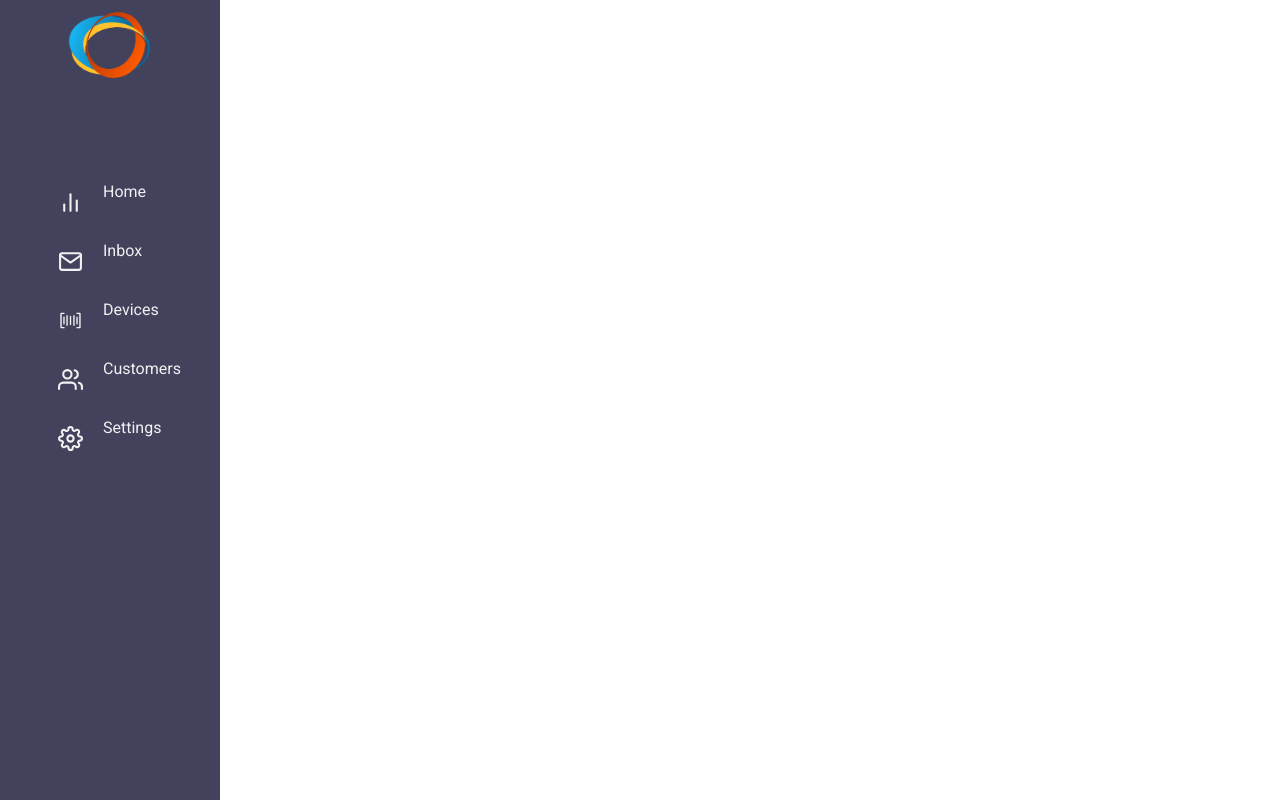
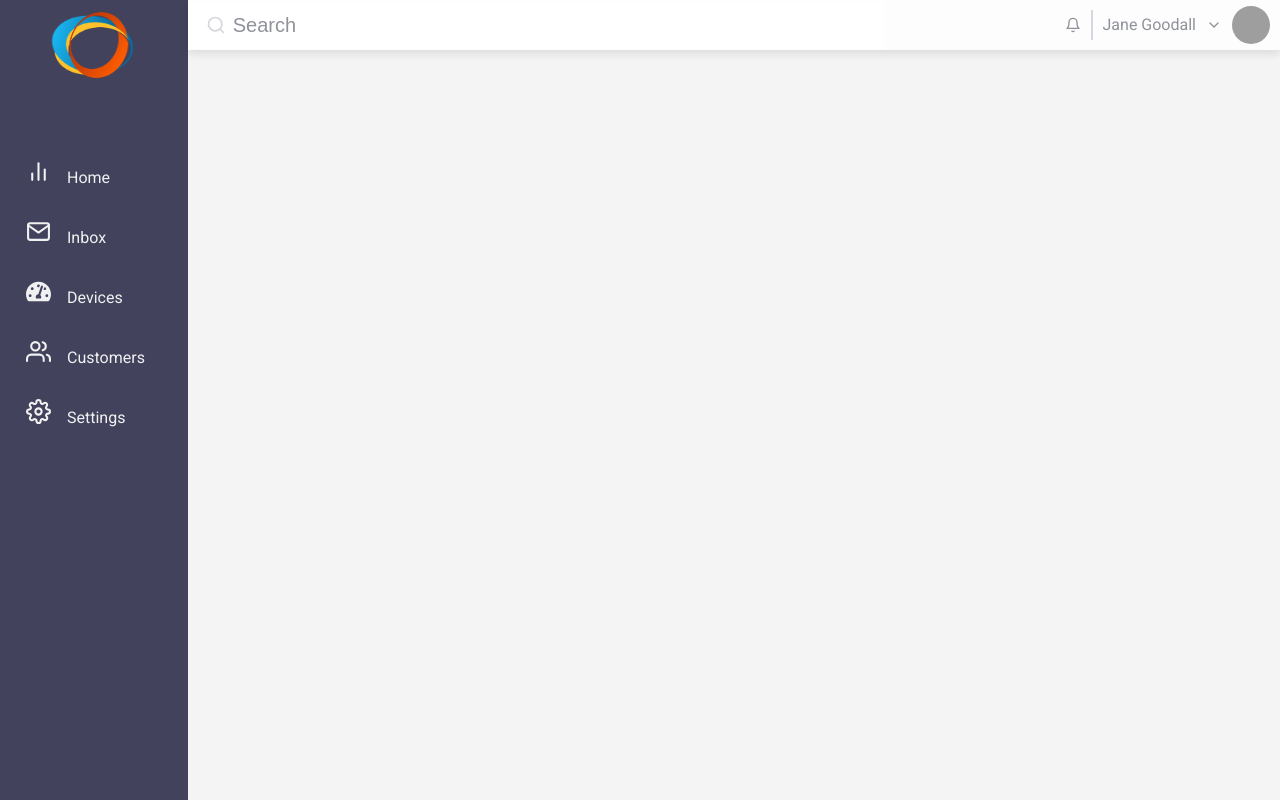
Before and after one commit to djnorrisdev/redux_dashboard, a React (Create React App) app: page / in a window 1280 px wide. Built offline with nearby package versions, Linux system fonts and the light colour scheme; grey boxes are pictures that could not be loaded.

Commit message:
added toolbar

```diff
--- a/package.json
+++ b/package.json
@@ -3,6 +3,7 @@
   "version": "0.1.0",
   "private": true,
   "dependencies": {
+    "babel-plugin-macros": "^2.4.3",
     "react": "^16.6.3",
     "react-dom": "^16.6.3",
     "react-icons": "^3.2.2",
--- a/src/App.js
+++ b/src/App.js
@@ -1,12 +1,27 @@
 import React, { Component } from 'react';
 import Sidebar from './components/Sidebar';
+import styled from 'styled-components/macro'
+import SearchBar from './components/SearchBar';
+
+const Wrapper = styled.div`
+  display: flex;
+  background-color: #F4F4F4;
+`
+const Body = styled.div`
+  display: flex;
+  flex-direction: column;
+  width: 100%;
+`
 
 class App extends Component {
   render() {
     return (
-      <div>
+      <Wrapper>
         <Sidebar />
-      </div>
+        <Body>
+          <SearchBar />
+        </Body>
+      </Wrapper>
     );
   }
 }
--- /dev/null
+++ b/src/components/SearchBar.js
@@ -0,0 +1,84 @@
+import React, { Component } from 'react';
+import styled from 'styled-components/macro';
+import { FiSearch } from 'react-icons/fi';
+import { FiChevronDown } from 'react-icons/fi';
+import { FiBell } from 'react-icons/fi';
+
+const Wrapper = styled.div`
+  width: 100%;
+  height: 50px;
+  position: relative;
+  display: flex;
+  align-items: center;
+  justify-content: space-between;
+  padding-right: 10px;
+  background-color: #fdfdfd;
+  box-shadow: 0 4px 8px 0 rgba(17,17,17,0.1);
+}
+`
+const Input = styled.input`
+  width: 60%;
+  border: none;
+  height: 46px;
+  font-size: 20px;
+  color: #90929a;
+  padding-left: 45px;
+`
+
+const MainSearchIcon = styled(FiSearch)`
+position: absolute;
+top: 15px;
+left: 0px;
+padding-left: 18px;
+font-size: 20px;
+color: #d6d6df;
+`
+const AvatarBox = styled.div`
+  width: 35%;
+  height: 100%;
+  display: flex;
+  align-items: center;
+  justify-content: flex-end;
+  color: #90929a;
+  div {
+    border-left: 2px solid #d6d6df;
+    margin: 0 10px;
+    height: 30px;
+  }
+  p {
+    margin-right: 10px;
+  }
+  img {
+  height: 38px;
+  width: 38px;
+  border-radius: 50%;
+    margin-left: 10px;
+  }
+`
+
+class SearchBar extends Component {
+  constructor(props) {
+    super(props)
+    this.state= {
+      userName: 'Jane Goodall'
+    }
+  }
+
+
+  render() {
+    return (
+      <Wrapper>
+        <MainSearchIcon/>
+        <Input defaultValue="Search" type="text" />
+        <AvatarBox>
+          <FiBell />
+          <div></div>
+          <p>{this.state.userName}</p>
+          <FiChevronDown />
+          <img src='https://randomuser.me/api/portraits/women/8.jpg' alt='user picture'/>
+        </AvatarBox>
+      </Wrapper>
+    )
+  }
+}
+export default SearchBar;
--- a/src/components/Sidebar.js
+++ b/src/components/Sidebar.js
@@ -1,36 +1,29 @@
-import React, { Component } from 'react';
-import styled from 'styled-components';
-import NavListItem from '../shared/NavListItem';
+import React, { Component } from "react";
+import styled from "styled-components/macro";
+import NavListItem from "../shared/NavListItem";
 
 const Wrapper = styled.div`
 	width: 220px;
 	height: 100vh;
-  background: #43425D;
+	background: #43425d;
 	display: flex;
 	flex-direction: column;
 	align-items: center;
 	color: #f1f1f1;
-`
+`;
 const Image = styled.img`
 	width: 91px;
 	height: 70px;
 	margin: 10px 0;
-`
+`;
 // Height:62px, width:100px for snap logo;
 
-class Sidebar extends Component {
-  state = {
-    open: true
-  }
-
-
-  render() {
+const Sidebar = props => {
 	return (
 		<Wrapper>
 			<Image src="/images/logo.png" alt="logo" />
 			<NavListItem />
 		</Wrapper>
-    )
-  }
-}
+	);
+};
 export default Sidebar;
--- a/src/shared/NavListItem.js
+++ b/src/shared/NavListItem.js
@@ -1,8 +1,9 @@
 import React, { Component } from 'react';
-import styled from 'styled-components';
+import styled from 'styled-components/macro';
 import { FiBarChart2 } from 'react-icons/fi';
 import { FiMail } from 'react-icons/fi'
-import { IoIosBarcode } from 'react-icons/io';
+// import { IoIosBarcode } from 'react-icons/io';
+import { FaTachometerAlt } from 'react-icons/fa';
 import { FiUsers } from 'react-icons/fi';
 import { FiSettings } from 'react-icons/fi';
 
@@ -21,31 +22,39 @@ const InnerWrapper = styled.div`
 const InnerDiv = styled.div`
   display: flex;
   color: #f1f1f1;
-  padding-left: 3em;
+  padding-left: 1em;
+  padding-bottom: 5px;
+  border-left: ${props => props.key === props.val ? '2px solid #dbbc5e' : '0'};
+  background-color: ${props => props.active ? '#2c3e50' : 'transparent'};
+  }
 `
 const NavIcon = styled.div`
   display: flex;
   align-items: end;
-  margin: 20px 10px 0;
+  margin: 15px 10px 0;
   font-size: 25px;
+  height: 23px;
 `
 const NavText = styled.div`
-  margin: 28px 0 15px 10px;
+margin: 24px 0 15px 6px;
 `
 
 class NavListItem extends Component {
-  state = {
-    icons: [<FiBarChart2 />, <FiMail />, <IoIosBarcode />, <FiUsers />, <FiSettings />],
-    names: ['Home', 'Inbox', 'Devices', 'Customers', 'Settings']
+  constructor(props){
+    super(props)
+    this.state = {
+      icons: [<FiBarChart2 />, <FiMail />, <FaTachometerAlt />, <FiUsers />, <FiSettings />],
+      names: ['Home', 'Inbox', 'Devices', 'Customers', 'Settings'],
+      highlighted: '',
+      val: null
+    }
   }
 
-  handleShow = () => {
-    return this.state.names.map((item, i) => {
-      return (
-        <InnerDiv key={i}>
-          <NavIcon>{this.state.icons[i]}</NavIcon><NavText>{item}</NavText>
-        </InnerDiv>
-      )
+  handleHighlight = (i,e) => {
+    console.log(this.state.val);
+    this.setState({
+      highlighted: !this.state.highlighted,
+      val: i
     })
   }
 
@@ -53,7 +62,13 @@ class NavListItem extends Component {
     return (
       <Wrapper>
         <InnerWrapper>
-          {this.handleShow()}
+          {this.state.names.map((item, i) => {
+            return (
+              <InnerDiv key={i} val={i} active={this.state.highlighted} onClick={()=>this.handleHighlight(i)}>
+                <NavIcon>{this.state.icons[i]}</NavIcon><NavText>{item}</NavText>
+              </InnerDiv>
+            )
+          })}
         </InnerWrapper>
       </Wrapper>
     )
```
Also changed, not shown: 2 other files (tests, documents, lock files or other folders). Lines whose indentation alone changed are shown as unchanged.
